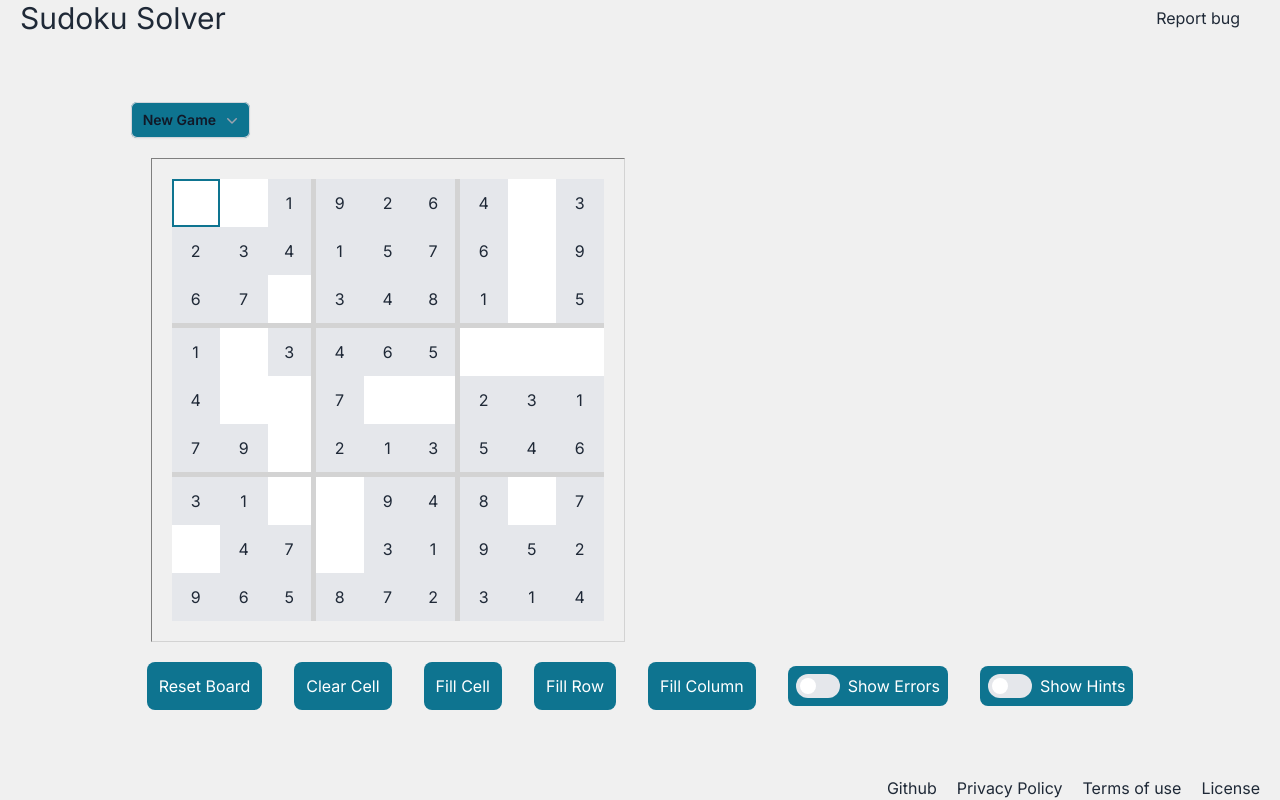
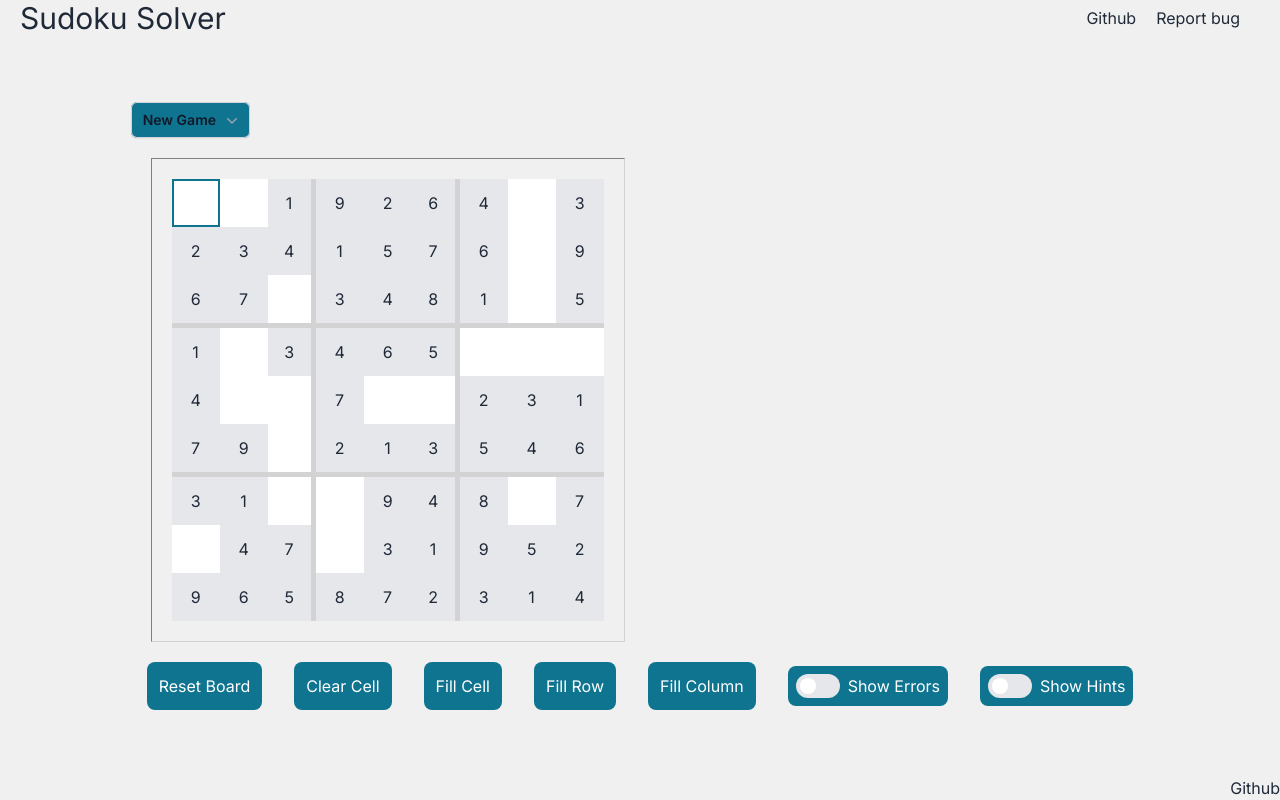
Before and after one commit to kk-mbugua/sudoku, a Next.js app in the folder front_end/: page / in a window 1280 px wide. Built offline with nearby package versions, Linux system fonts and the light colour scheme.

Commit message:
update links

```diff
--- a/front_end/app/ui/footer.tsx
+++ b/front_end/app/ui/footer.tsx
@@ -3,10 +3,7 @@ const aClassName = "ml-5"
 function Footer() {
     return (
         <div className="flex flex-row justify-end">
-            <a href="https://github.com/kk-mbugua/sudoku" className={aClassName}>Github</a>
-            <a href="#" className={aClassName}>Privacy Policy</a>
-            <a href="#" className={aClassName}>Terms of use</a>
-            <a href="#" className="mx-5" >License</a>
+            <a href="https://github.com/kk-mbugua/sudoku" target="_blank" rel="noopener noreferrer" className={aClassName}>Github</a>
         </div>
     )
 }
--- a/front_end/app/ui/header.tsx
+++ b/front_end/app/ui/header.tsx
@@ -5,7 +5,11 @@ function Header() {
     return (
         <div className="flex flex-row justify-between">
             <div className="text-3xl ml-5">Sudoku Solver</div>
-            <button className="mr-10">Report bug</button>
+            <div className="flex flex-row justify-between items-center">
+                <a href="https://github.com/kk-mbugua/sudoku" target="_blank" rel="noopener noreferrer" className="mr-5">Github</a>
+                <button className="mr-10">Report bug</button>
+            </div>
+
         </div>
     )
 }
```
